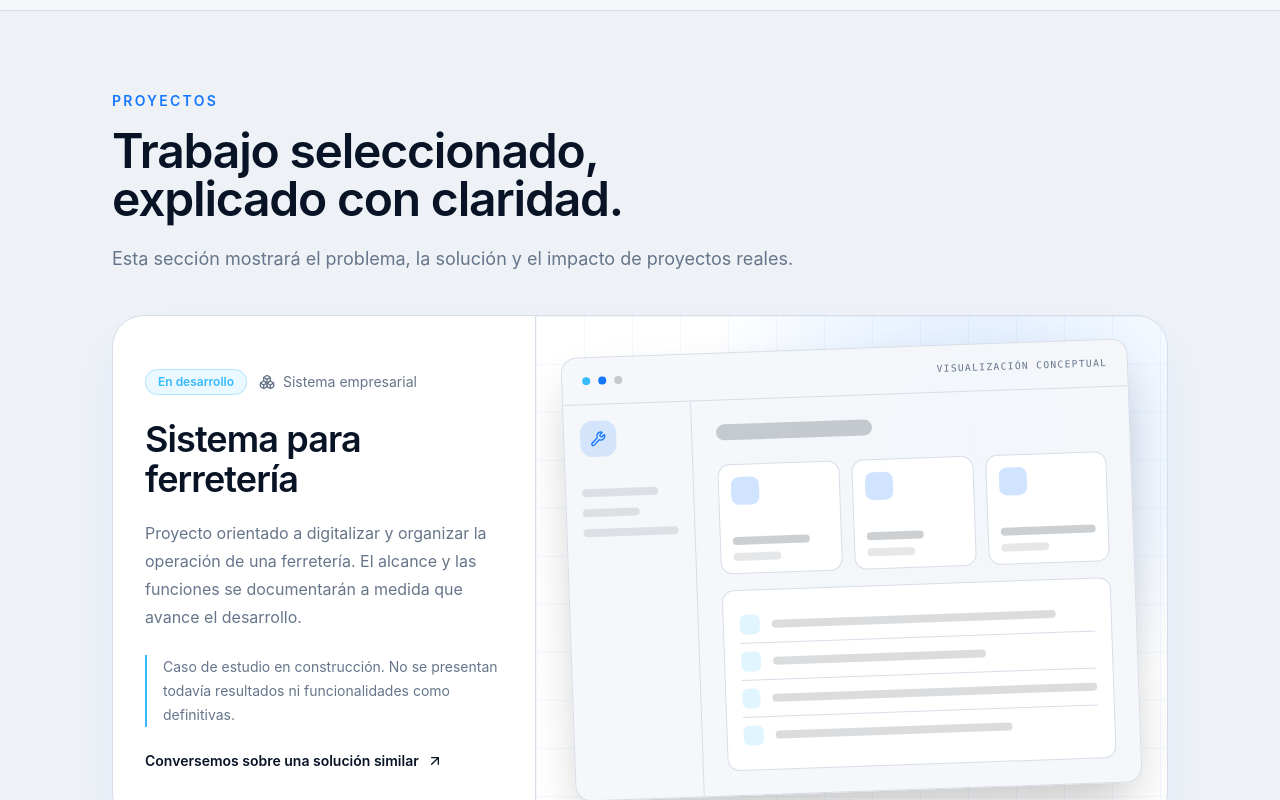
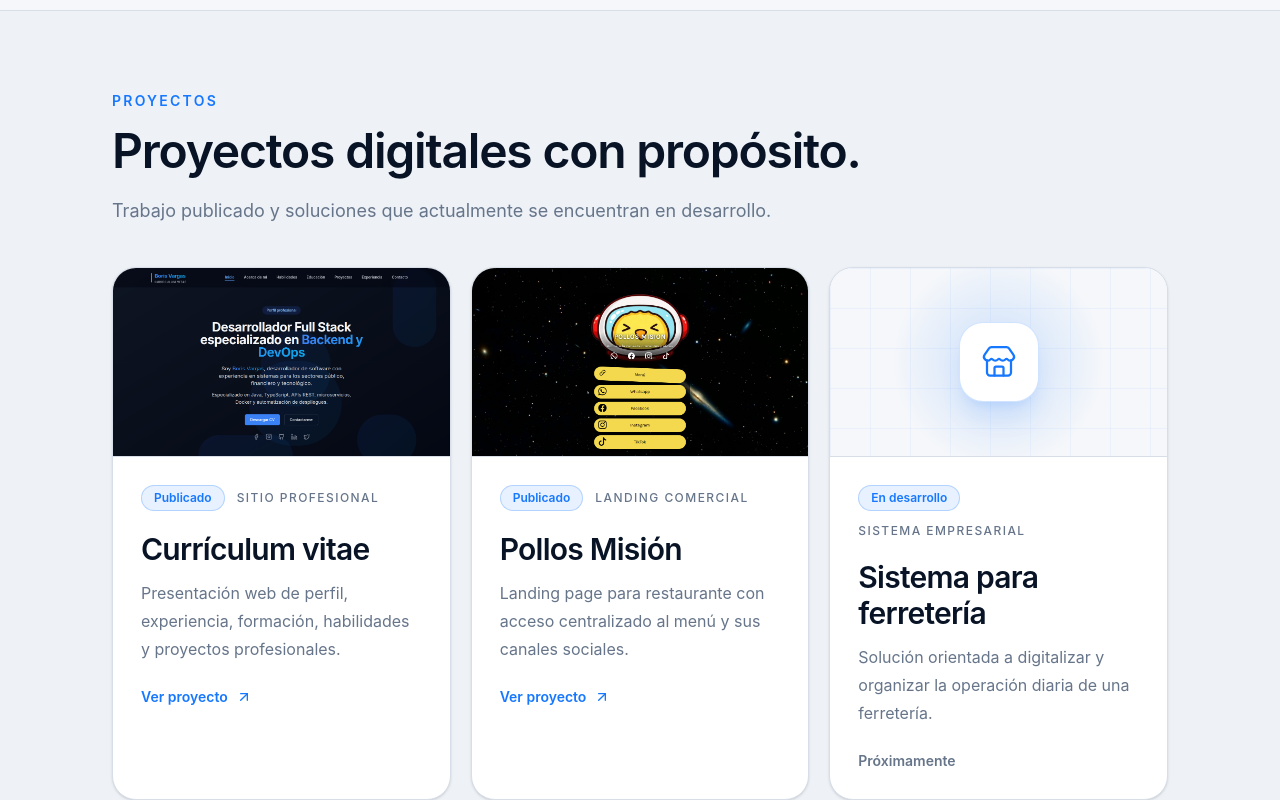
Before and after one commit to borispacex/web, a React (Vite) app: page / in a window 1280 px wide. Shown: the part 2140-2940 px from the top of the page. Built offline with nearby package versions, Linux system fonts and the light colour scheme.

Commit message:
refactor

```diff
--- a/src/features/i18n/resources.ts
+++ b/src/features/i18n/resources.ts
@@ -113,18 +113,41 @@ export const resources = {
       },
       projects: {
         eyebrow: 'Proyectos',
-        title: 'Trabajo seleccionado, explicado con claridad.',
+        title: 'Proyectos digitales con propósito.',
+        description: 'Trabajo publicado y soluciones que actualmente se encuentran en desarrollo.',
+        status: {
+          published: 'Publicado',
+          inDevelopment: 'En desarrollo',
+        },
+        viewProject: 'Ver proyecto',
+        comingSoon: 'Próximamente',
+        items: {
+          cv: {
+            category: 'Sitio profesional',
+            title: 'Currículum vitae',
             description:
-          'Esta sección mostrará el problema, la solución y el impacto de proyectos reales.',
+              'Presentación web de perfil, experiencia, formación, habilidades y proyectos profesionales.',
+            imageAlt: 'Vista previa del currículum web de Boris Vargas',
+          },
+          restaurant: {
+            category: 'Landing comercial',
+            title: 'Pollos Misión',
+            description:
+              'Landing page para restaurante con acceso centralizado al menú y sus canales sociales.',
+            imageAlt: 'Vista previa de la landing page de Pollos Misión',
+          },
           hardwareStore: {
-          status: 'En desarrollo',
             category: 'Sistema empresarial',
             title: 'Sistema para ferretería',
             description:
-            'Proyecto orientado a digitalizar y organizar la operación de una ferretería. El alcance y las funciones se documentarán a medida que avance el desarrollo.',
-          note: 'Caso de estudio en construcción. No se presentan todavía resultados ni funcionalidades como definitivas.',
-          cta: 'Conversemos sobre una solución similar',
-          visualLabel: 'Visualización conceptual',
+              'Solución orientada a digitalizar y organizar la operación diaria de una ferretería.',
+          },
+          physiotherapy: {
+            category: 'Sistema de gestión',
+            title: 'Sistema para fisioterapia',
+            description:
+              'Proyecto digital para apoyar la organización y atención de un centro de fisioterapia.',
+          },
         },
       },
       growth: {
@@ -285,18 +308,41 @@ export const resources = {
       },
       projects: {
         eyebrow: 'Projects',
-        title: 'Selected work, explained clearly.',
+        title: 'Purposeful digital projects.',
+        description: 'Published work and solutions that are currently in development.',
+        status: {
+          published: 'Published',
+          inDevelopment: 'In development',
+        },
+        viewProject: 'View project',
+        comingSoon: 'Coming soon',
+        items: {
+          cv: {
+            category: 'Professional website',
+            title: 'Curriculum vitae',
             description:
-          'This section will present the problem, solution and impact of real projects.',
+              'A web presentation of professional profile, experience, education, skills and projects.',
+            imageAlt: 'Preview of Boris Vargas’s curriculum website',
+          },
+          restaurant: {
+            category: 'Commercial landing page',
+            title: 'Pollos Misión',
+            description:
+              'A restaurant landing page providing centralized access to its menu and social channels.',
+            imageAlt: 'Preview of the Pollos Misión landing page',
+          },
           hardwareStore: {
-          status: 'In development',
             category: 'Business system',
             title: 'Hardware store system',
             description:
-            'A project focused on digitizing and organizing the operation of a hardware store. Scope and features will be documented as development progresses.',
-          note: 'Case study in progress. Results and features are not presented as final yet.',
-          cta: 'Discuss a similar solution',
-          visualLabel: 'Concept visualization',
+              'A solution focused on digitizing and organizing the daily operation of a hardware store.',
+          },
+          physiotherapy: {
+            category: 'Management system',
+            title: 'Physiotherapy system',
+            description:
+              'A digital project designed to support the organization and service of a physiotherapy center.',
+          },
         },
       },
       growth: {
--- a/src/sections/projects/Projects.tsx
+++ b/src/sections/projects/Projects.tsx
@@ -1,10 +1,35 @@
-import { ArrowUpRight, Boxes, Wrench } from 'lucide-react';
+import { ArrowUpRight, BriefcaseBusiness, HeartPulse, Store, UtensilsCrossed } from 'lucide-react';
+import type { LucideIcon } from 'lucide-react';
 import { useTranslation } from 'react-i18next';
 import { Container } from '../../components/ui/Container';
 import { Reveal } from '../../components/ui/Reveal';
 import { SectionHeading } from '../../components/ui/SectionHeading';
 
-const previewBars = ['w-4/5', 'w-3/5', 'w-full', 'w-2/3'] as const;
+const projectAsset = (path: string): string => `${import.meta.env.BASE_URL}projects/${path}`;
+
+type Project = {
+  icon: LucideIcon;
+  image?: string;
+  key: 'cv' | 'restaurant' | 'hardwareStore' | 'physiotherapy';
+  url?: string;
+};
+
+const projects: readonly Project[] = [
+  {
+    icon: BriefcaseBusiness,
+    image: projectAsset('cv.png'),
+    key: 'cv',
+    url: 'https://borispacex.github.io/cv/',
+  },
+  {
+    icon: UtensilsCrossed,
+    image: projectAsset('pollos-mision.png'),
+    key: 'restaurant',
+    url: 'https://pollosmision.github.io/lp/',
+  },
+  { icon: Store, key: 'hardwareStore' },
+  { icon: HeartPulse, key: 'physiotherapy' },
+] as const;
 
 export function Projects() {
   const { t } = useTranslation();
@@ -25,83 +50,71 @@ export function Projects() {
           />
         </Reveal>
 
-        <Reveal className="mt-12 lg:mt-10">
-          <article className="grid overflow-hidden rounded-[2rem] border border-border bg-surface text-foreground shadow-2xl shadow-primary/10 lg:grid-cols-[0.8fr_1.2fr]">
-            <div className="flex flex-col justify-center p-7 sm:p-10 lg:p-8">
-              <div className="flex flex-wrap items-center gap-3">
-                <span className="rounded-full border border-accent/30 bg-accent/10 px-3 py-1 text-xs font-semibold text-accent">
-                  {t('projects.hardwareStore.status')}
-                </span>
-                <span className="flex items-center gap-2 text-sm text-muted-foreground">
-                  <Boxes aria-hidden="true" className="size-4" />
-                  {t('projects.hardwareStore.category')}
+        <div className="mt-10 grid gap-5 md:grid-cols-2 lg:grid-cols-3">
+          {projects.map(({ icon: Icon, image, key, url }) => {
+            const isPublished = Boolean(url);
+
+            return (
+              <Reveal className="h-full" key={key}>
+                <article className="group flex h-full flex-col overflow-hidden rounded-[1.5rem] border border-border bg-surface shadow-sm transition-[border-color,transform,box-shadow] hover:-translate-y-1 hover:border-primary/40 hover:shadow-xl hover:shadow-primary/10">
+                  <div className="relative aspect-[16/9] overflow-hidden border-b border-border bg-background">
+                    {image ? (
+                      <img
+                        alt={t(`projects.items.${key}.imageAlt`)}
+                        className="size-full object-cover object-top transition-transform duration-500 group-hover:scale-[1.02]"
+                        height="800"
+                        loading="lazy"
+                        src={image}
+                        width="1280"
+                      />
+                    ) : (
+                      <div className="relative grid size-full place-items-center overflow-hidden bg-[radial-gradient(circle_at_center,rgb(22_119_255_/_0.18),transparent_55%)]">
+                        <div className="absolute inset-0 opacity-40 [background-image:linear-gradient(rgb(22_119_255_/_0.12)_1px,transparent_1px),linear-gradient(90deg,rgb(22_119_255_/_0.12)_1px,transparent_1px)] [background-size:2.5rem_2.5rem]" />
+                        <span className="relative grid size-20 place-items-center rounded-3xl border border-primary/20 bg-surface text-primary shadow-xl shadow-primary/10">
+                          <Icon aria-hidden="true" className="size-9" strokeWidth={1.5} />
                         </span>
                       </div>
-              <h3 className="mt-6 text-3xl font-semibold tracking-tight sm:text-5xl lg:text-4xl">
-                {t('projects.hardwareStore.title')}
-              </h3>
-              <p className="mt-5 max-w-xl leading-7 text-muted-foreground">
-                {t('projects.hardwareStore.description')}
-              </p>
-              <p className="mt-6 border-l-2 border-accent pl-4 text-sm leading-6 text-muted-foreground">
-                {t('projects.hardwareStore.note')}
-              </p>
-              <a
-                className="mt-6 inline-flex w-fit items-center gap-2 text-sm font-semibold text-foreground transition-colors hover:text-primary"
-                href="#contacto"
-              >
-                {t('projects.hardwareStore.cta')}
-                <ArrowUpRight aria-hidden="true" className="size-4" />
-              </a>
+                    )}
                   </div>
 
-            <div className="relative min-h-[22rem] overflow-hidden border-t border-border bg-[radial-gradient(circle_at_70%_25%,rgb(22_119_255_/_0.18),transparent_18rem)] p-6 sm:p-10 lg:border-t-0 lg:border-l lg:p-8">
-              <div className="absolute inset-0 opacity-40 [background-image:linear-gradient(rgb(22_119_255_/_0.12)_1px,transparent_1px),linear-gradient(90deg,rgb(22_119_255_/_0.12)_1px,transparent_1px)] [background-size:3rem_3rem]" />
-              <div className="relative mx-auto max-w-2xl rotate-[-2deg] overflow-hidden rounded-2xl border border-border bg-background/95 shadow-2xl">
-                <div className="flex items-center gap-2 border-b border-border px-5 py-4">
-                  <span className="size-2 rounded-full bg-accent" />
-                  <span className="size-2 rounded-full bg-primary" />
-                  <span className="size-2 rounded-full bg-foreground/20" />
-                  <span className="ml-auto font-mono text-[0.6rem] tracking-[0.14em] text-muted-foreground uppercase">
-                    {t('projects.hardwareStore.visualLabel')}
+                  <div className="flex flex-1 flex-col p-6 sm:p-7">
+                    <div className="flex flex-wrap items-center gap-3">
+                      <span className="rounded-full border border-primary/25 bg-primary/10 px-3 py-1 text-xs font-semibold text-primary">
+                        {t(`projects.status.${isPublished ? 'published' : 'inDevelopment'}`)}
+                      </span>
+                      <span className="text-xs font-medium tracking-[0.12em] text-muted-foreground uppercase">
+                        {t(`projects.items.${key}.category`)}
                       </span>
                     </div>
-                <div className="grid min-h-72 grid-cols-[4rem_1fr] sm:grid-cols-[8rem_1fr]">
-                  <div className="border-r border-border p-3 sm:p-4">
-                    <div className="grid size-9 place-items-center rounded-xl bg-primary/15 text-primary">
-                      <Wrench aria-hidden="true" className="size-4" />
-                    </div>
-                    <div className="mt-8 grid gap-3">
-                      {previewBars.slice(0, 3).map((width) => (
-                        <span className={`h-2 rounded-full bg-foreground/10 ${width}`} key={width} />
-                      ))}
-                    </div>
-                  </div>
-                  <div className="p-4 sm:p-6">
-                    <div className="h-4 w-2/5 rounded-full bg-foreground/20" />
-                    <div className="mt-6 grid grid-cols-2 gap-3 sm:grid-cols-3">
-                      {previewBars.slice(0, 3).map((width, index) => (
-                        <div className="rounded-xl border border-border bg-surface p-3" key={`${width}-${index}`}>
-                          <div className="size-7 rounded-lg bg-primary/20" />
-                          <div className={`mt-8 h-2 rounded-full bg-foreground/20 ${width}`} />
-                          <div className="mt-2 h-2 w-1/2 rounded-full bg-foreground/10" />
-                        </div>
-                      ))}
-                    </div>
-                    <div className="mt-4 rounded-xl border border-border bg-surface p-4">
-                      {previewBars.map((width) => (
-                        <div className="flex items-center gap-3 border-b border-border py-2 last:border-0" key={width}>
-                          <span className="size-5 rounded-md bg-accent/15" />
-                          <span className={`h-2 rounded-full bg-foreground/15 ${width}`} />
-                        </div>
-                      ))}
-                    </div>
-                  </div>
-                </div>
-              </div>
+                    <h3 className="mt-5 text-2xl font-semibold tracking-tight sm:text-3xl">
+                      {t(`projects.items.${key}.title`)}
+                    </h3>
+                    <p className="mt-3 leading-7 text-muted-foreground">
+                      {t(`projects.items.${key}.description`)}
+                    </p>
+
+                    {url ? (
+                      <a
+                        className="mt-6 inline-flex w-fit items-center gap-2 text-sm font-semibold text-primary"
+                        href={url}
+                        rel="noreferrer"
+                        target="_blank"
+                      >
+                        {t('projects.viewProject')}
+                        <ArrowUpRight aria-hidden="true" className="size-4" />
+                        <span className="sr-only"> {t('accessibility.opensNewTab')}</span>
+                      </a>
+                    ) : (
+                      <span className="mt-6 text-sm font-semibold text-muted-foreground">
+                        {t('projects.comingSoon')}
+                      </span>
+                    )}
                   </div>
                 </article>
               </Reveal>
+            );
+          })}
+        </div>
       </Container>
     </section>
   );
```
Also changed, not shown: public/projects/cv.png (added), public/projects/pollos-mision.png (added). Lines whose indentation alone changed are shown as unchanged.
